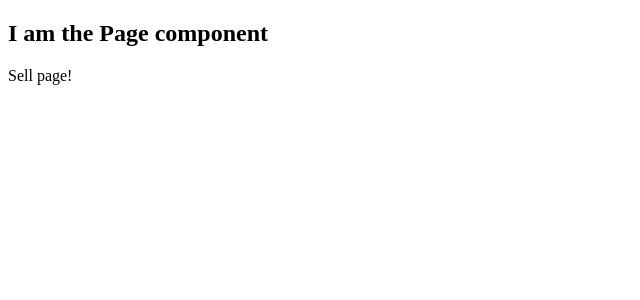
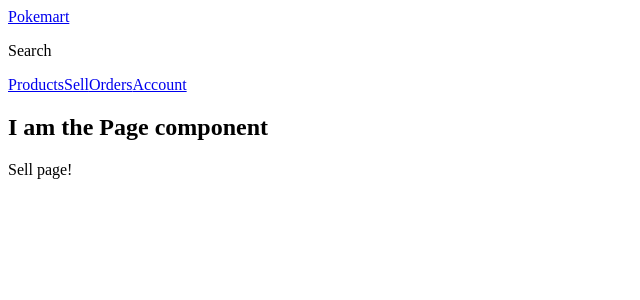
Before and after one commit to mmichaellin/PokeMart, a Next.js app in the folder frontend/: page /sell in a window 1280 px wide. Shown: the top 300 px of the page, without its empty margins (0-640 px from the left). Built offline with nearby package versions, Linux system fonts and the light colour scheme.

Commit message:
basic nav

```diff
--- /dev/null
+++ b/frontend/components/Header.js
@@ -0,0 +1,14 @@
+import Link from 'next/link';
+import Nav from './Nav';
+
+export default function Header(){
+  return <header>
+    <div className="bar">
+      <Link href="/">Pokemart</Link>
+    </div>
+    <div className="sub-bar">
+      <p>Search</p>
+    </div>
+    <Nav />
+  </header>
+}
--- /dev/null
+++ b/frontend/components/Nav.js
@@ -0,0 +1,10 @@
+import Link from 'next/link';
+
+export default function Nav(){
+  return <nav>
+    <Link href="/products">Products</Link>
+    <Link href="/sell">Sell</Link>
+    <Link href="/orders">Orders</Link>
+    <Link href="/account">Account</Link>
+  </nav>
+}
--- a/frontend/components/Page.js
+++ b/frontend/components/Page.js
@@ -1,6 +1,9 @@
+import Header from './Header';
+
 export default function Page({ children }) {
   return (
     <div>
+      <Header></Header>
       <h2>I am the Page component</h2>
       {children}
     </div>
```
